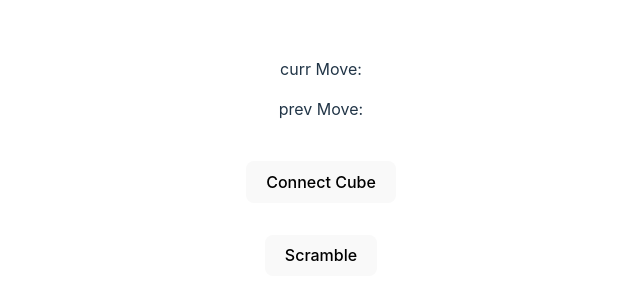
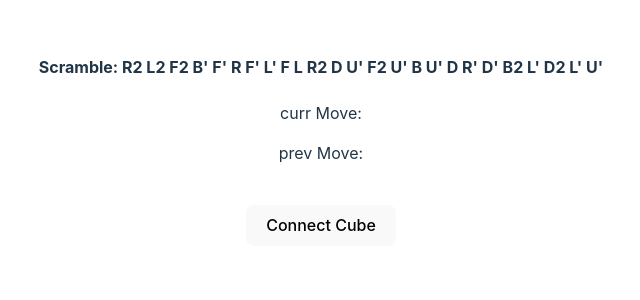
Before and after one commit to syzham/cubeTimer, a React (Vite) app: page / in a window 1280 px wide. Shown: the part 260-560 px from the top of the page, without its empty margins (319-959 px from the left). Built offline with nearby package versions, Linux system fonts and the light colour scheme.

Commit message:
Removed scramble button, auto scramble upon loading

```diff
--- a/src/App.tsx
+++ b/src/App.tsx
@@ -1,19 +1,21 @@
 import './App.css'
 import Connection from './Connection'
 import {Scrambler} from "./component/Scrambler.ts";
+import {useEffect} from "react";
 
 function App() {
     const {scramble, getDisplayScramble} = Scrambler();
 
-  return (
+    useEffect(() => {scramble()}, []);
+
+    return (
     <>
         <div className="card">
             <Connection value={"Connect Cube"} scramble={getDisplayScramble} />
         </div>
-        <button onClick={scramble}> Scramble </button>
         <script type={"module"} src={"Connection.tsx"}></script>
     </>
-  )
+    )
 }
 
 export default App
--- a/src/component/Scrambler.ts
+++ b/src/component/Scrambler.ts
@@ -7,7 +7,7 @@ export const Scrambler = () => {
         'U\'', 'D\'', 'B\'', 'F\'', 'L\'', 'R\'',
         'U2', 'D2', 'B2', 'F2', 'L2', 'R2'
     ];
-    const length = 2;
+    const length = 25;
 
     const [ currScramble, setCurrScramble ] = useState<string[]>([]);
 
```
